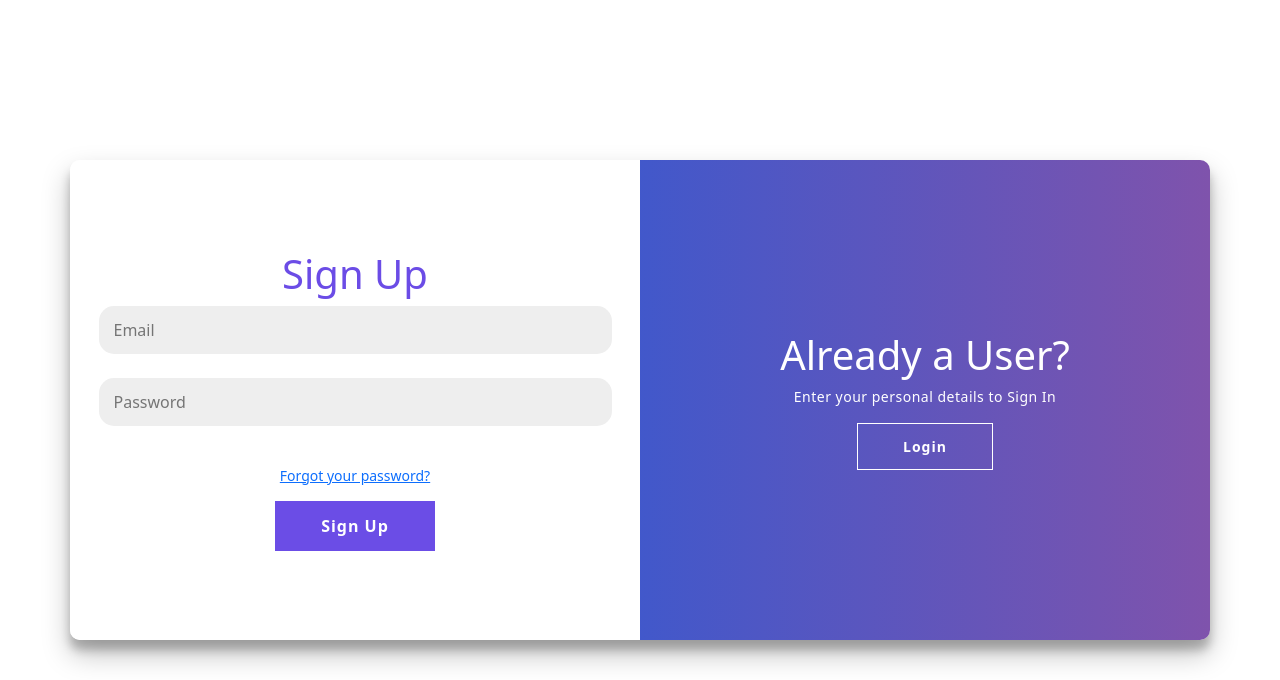
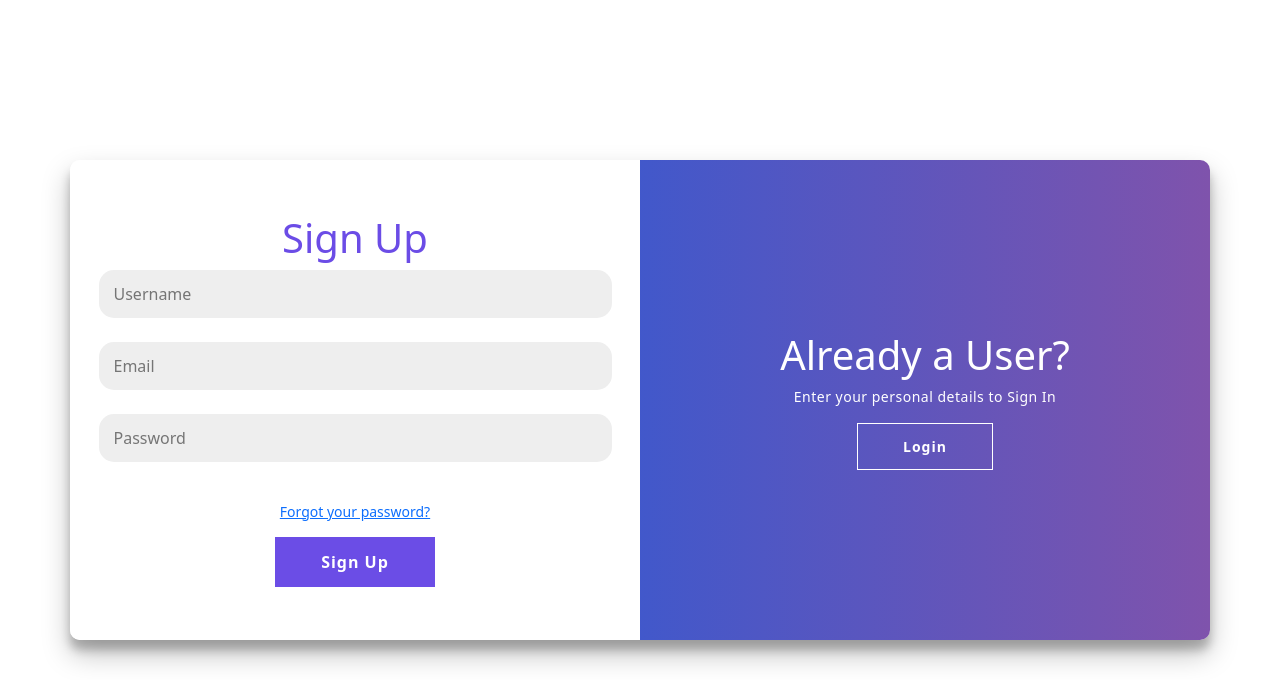
Before and after one commit to pkini2002/Social-media-web-app, a Django app: page /signup/ in a window 1280 px wide. Shown: the top 680 px of the page. Run offline with Django 4.2, Linux system fonts and the light colour scheme; style sheets or scripts are compiled from the project's sources.

Commit message:
added signup and login backend logic

```diff
--- a/socials/base/templates/base/signup.html
+++ b/socials/base/templates/base/signup.html
@@ -23,8 +23,11 @@ id="container">
     </form>
 </div>
 <div class="form-container sign-in-container">
-    <form action="#">
+    <form action="{% url 'signup' %}" method="POST">
+        {% csrf_token %}
         <h1 style="color:rgb(107,76,230)" style="position:relative;bottom:15px;">Sign Up</h1>
+        <input type="text" placeholder="Username" name="username" />
+        <br>
         <input type="email" placeholder="Email" name="email" />
         <br>
         <input type="password" placeholder="Password" name="password" />
--- a/socials/base/views.py
+++ b/socials/base/views.py
@@ -24,46 +24,50 @@ def profile(request):
 def login(request):
     if request.user.is_authenticated:
         return redirect('/')
-    if request.method == 'POST':
-        login_email=request.POST['email']
-        login_password=request.POST['password']
-        user = authenticate(request, email = login_email, password = login_password)
+    if request.method=="POST":
+        login_username=request.POST.get('username', None)
+        user_password=request.POST["password"]
+        user = authenticate(request,username=login_username, password = user_password)
         if user is not None:
             auth_login(request, user)
             messages.add_message(request, messages.INFO, 'You have successfully logged in.')
-            return redirect('home')
+            return redirect('/')
+
         else:
             messages.add_message(request, messages.INFO, 'Invalid username or password.')
             return render(request,"base/login.html")
+
     return render(request,"base/login.html")
 
-
 def signup(request):
-    context={}
     if request.user.is_authenticated:
         return redirect('/')
     if request.method == 'POST':
-        User = get_user_model()
         email=request.POST['email']
         password=request.POST['password']
+        username=request.POST['username']
         email=email.rstrip()
 
-        if email == '' or password == '':
+        if email == '' or password == '' or username == '':
             messages.error(request,"Please fill all the fields.")
-            return render(request,"base/signup.html",context)
+            return render(request,"base/signup.html")
+
+        elif User.objects.filter(username=username).exists():
+            messages.add_message(request, messages.INFO, 'Username already exists.')
+            return render(request,"base/signup.html")
 
         elif User.objects.filter(email=email).exists():
             messages.add_message(request, messages.INFO, 'Email already exists.')
-            return render(request,"base/signup.html",context)
+            return render(request,"base/signup.html")
 
         else :
-            user = User.objects.create(email=email,password=make_password(password))
+            user = User.objects.create(email=email, username=username, password=make_password(password))
             user.save()
             auth_login(request, user)
             messages.add_message(request, messages.INFO, 'You have successfully signed up.')
             return redirect('/')
     else:
-        return render(request,"base/signup.html",context)
+        return render(request,"base/signup.html")
 
 def logout(request):
     auth_logout(request)
```
Also changed, not shown: socials/base/templates/base/login.html (+4 -3 lines).
